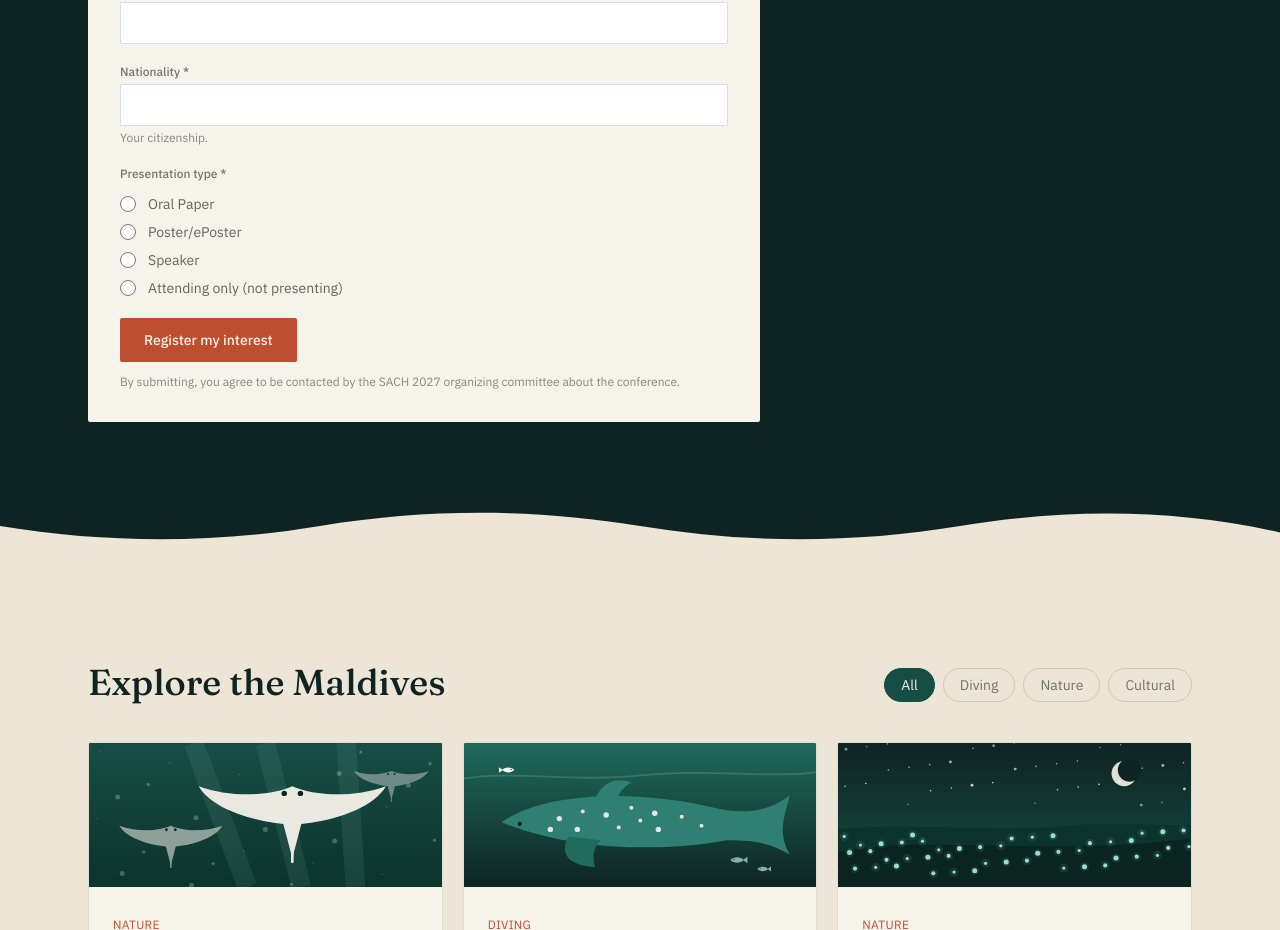
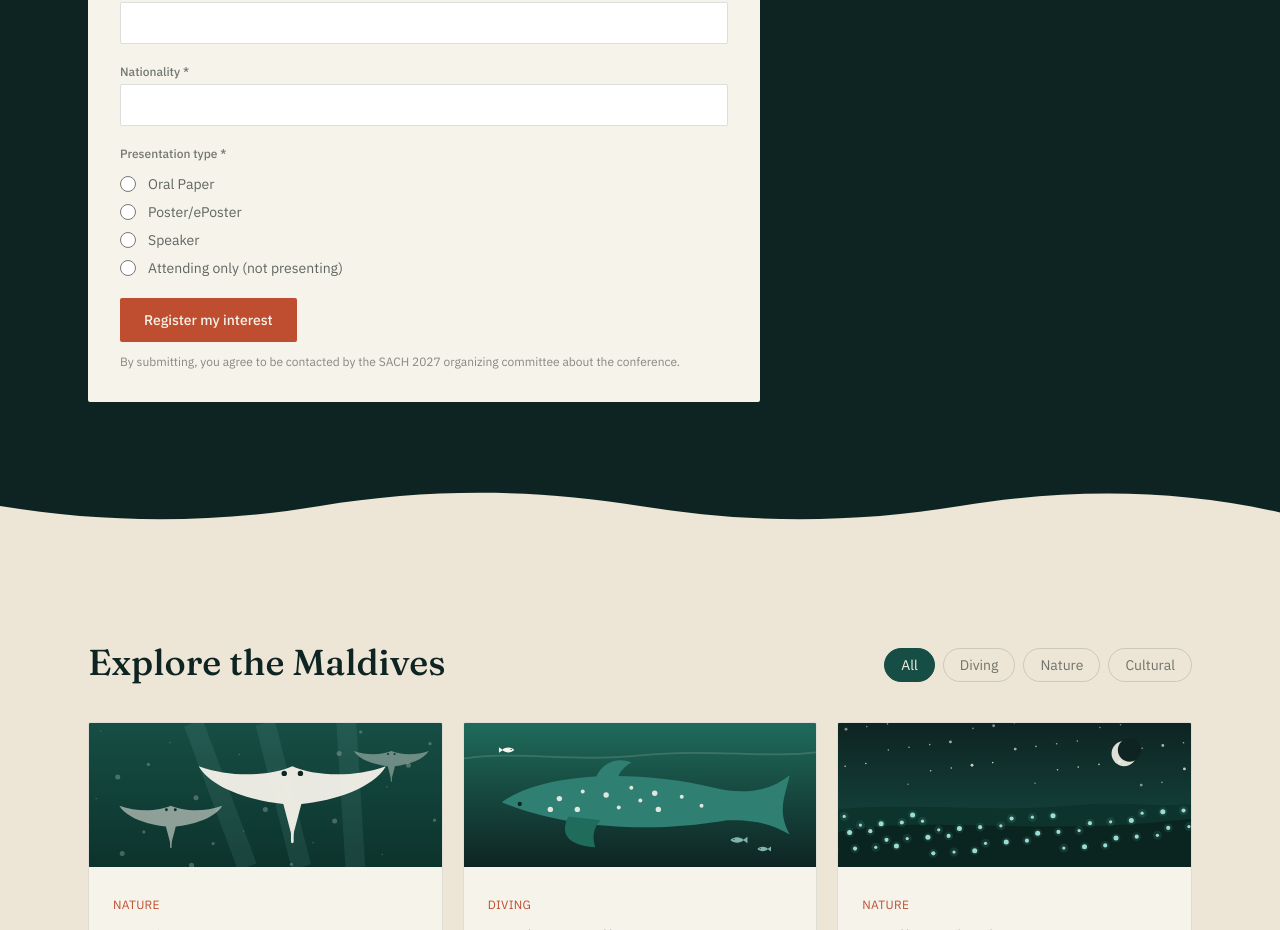
Before and after one commit to sach2027/SACH, a Next.js app: page / in a window 1280 px wide. Shown: the part 3751-4681 px from the top of the page. Built offline with nearby package versions, Linux system fonts and the light colour scheme.

Commit message:
Interest form: remove hint under Nationality

```diff
--- a/src/components/InterestForm.tsx
+++ b/src/components/InterestForm.tsx
@@ -202,7 +202,6 @@ export default function InterestForm() {
           autoComplete="country-name"
           className={inputClass}
         />
-        <p className="mt-1 text-xs text-slate/60">Your citizenship.</p>
       </div>
 
       <RadioGroup legend="Presentation type" name="presentationType" options={presentationOptions} />
```
